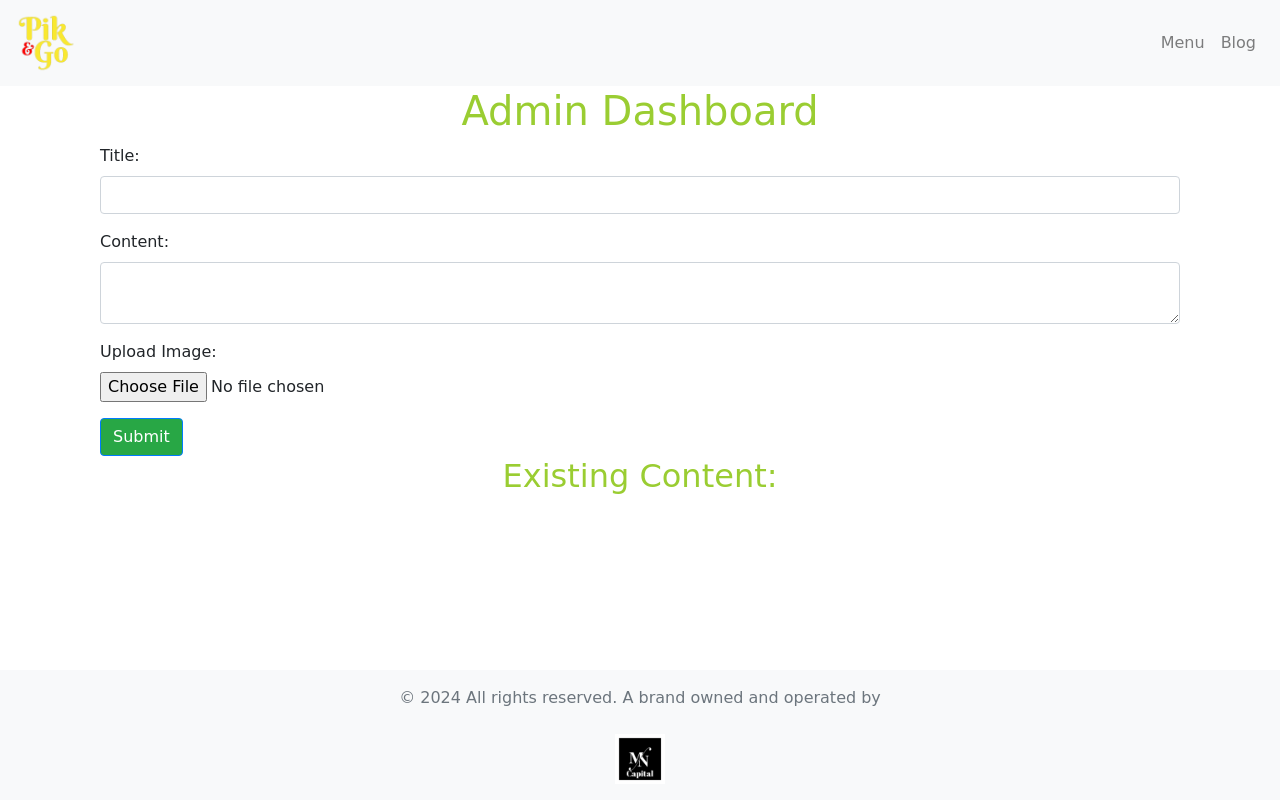
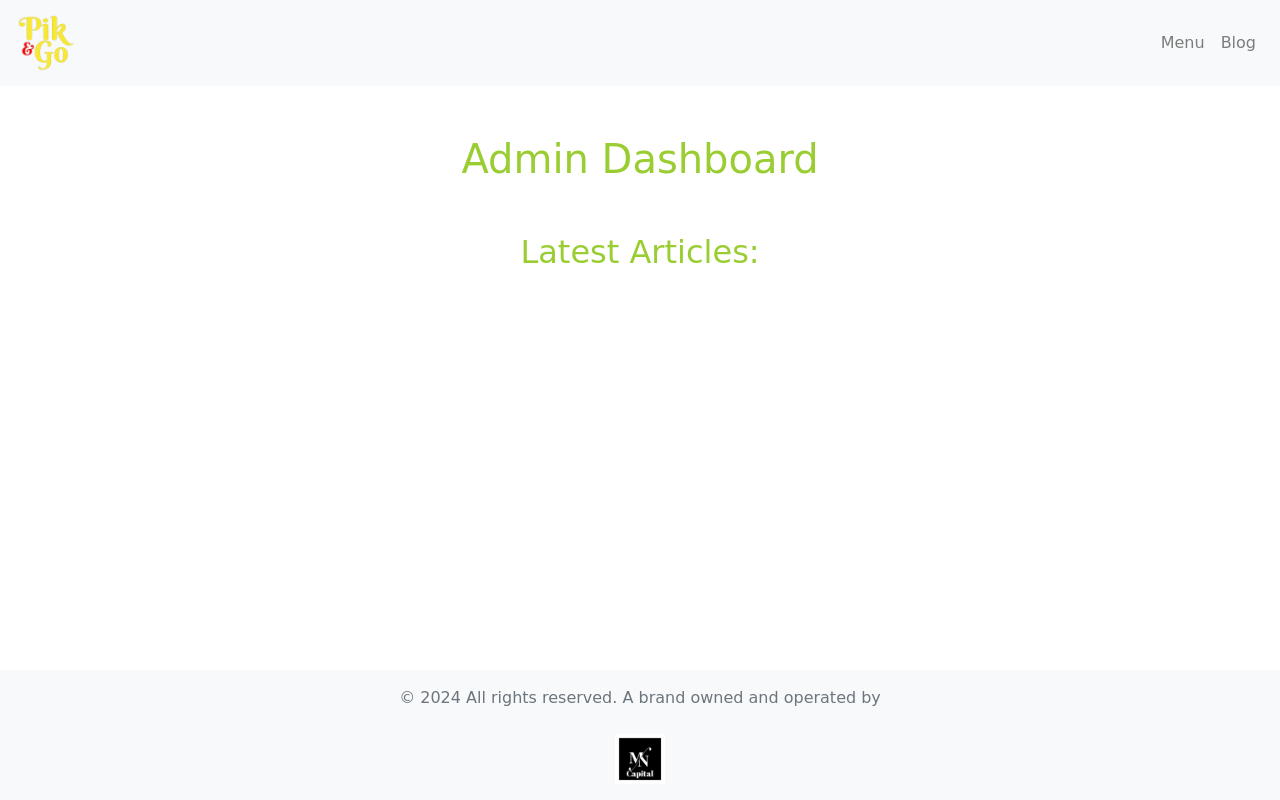
Before and after one commit to n-mbachia/projects, a Flask app: page /admin/dashboard in a window 1280 px wide. Run offline with Flask 3, Linux system fonts and the light colour scheme; the visitor is signed in with stand-in values (Sample User, id 1); data that the repository does not hold is empty; some libraries are stand-ins or nearby versions; some web fonts are replaced.

Commit message:
feat: Update admin_dashboard.html template with improved content display and editing options

```diff
--- a/my_flask_app/mn_pikngo_app/templates/admin_dashboard.html
+++ b/my_flask_app/mn_pikngo_app/templates/admin_dashboard.html
@@ -1,54 +1,42 @@
-<!-- templates/admin_dashboard.html -->
-
 {% extends 'base.html' %}
 
 {% block title %}
-    Admin Dashboard - My Flask App
+    Pik'nGo | Admin Dashboard
 {% endblock %}
 
 {% block content %}
-    <div class="container">
-        <h1>Admin Dashboard</h1>
+<div class="container mt-5">
+    <h1>Admin Dashboard</h1>
 
-        <!-- Content Form -->
-        <form method="post" action="{{ url_for('admin_dashboard') }}" enctype="multipart/form-data">
-            {{ form.hidden_tag() }}
-            <div class="form-group">
-                <label for="title">Title:</label>
-                {{ form.title(class="form-control") }}
-            </div>
-            <div class="form-group">
-                <label for="body">Content:</label>
-                {{ form.body(class="form-control") }}
-            </div>
-            <div class="form-group">
-                <label for="image">Upload Image:</label>
-                {{ form.image(class="form-control-file") }}
-            </div>
-            <button type="submit" class="btn btn-primary bg-success">Submit</button>
-        </form>
+    <!-- Display Existing Content -->
+    <div class="container-fluid">
+        <h2 class="mt-5">Latest Articles:</h2>
+        <div class="row">
+            {% for content in contents %}
+            <div class="col-lg-3 col-md-4 col-sm-6 mb-4">
+                <div class="card">
+                    {% if content.image_filename %}
+                    <img src="{{ url_for('mn_pikngo_app.media', filename=content.image_filename) }}" alt="Post Image"
+                        class="card-img-top img-fluid" style="max-width: 100px; max-height: 100px;">
+                    {% endif %}
+                    <div class="card-body">
+                        <h3 class="card-title">{{ content.title }}</h3>
+                        {% set excerpt = content.body.split(' ', 50) | join(' ') %}
+                        <p class="card-text">{{ excerpt }}{% if content.body|length > excerpt|length %}...{% endif %}</p>
+                        <div class="d-flex justify-content-between">
+                            <!-- Edit Button -->
+                            <a href="{{ url_for('mn_pikngo_app.edit_content', content_id=content.id) }}" class="btn btn-warning">Edit</a>
 
-        <!-- Display Existing Content -->
-        <h2>Existing Content:</h2>
-        {% for content in contents %}
-            <div class="card">
-                <div class="card-body">
-                    {% if content.image_filename %}
-                        <img src="{{ url_for('static', filename='uploads/' + content.image_filename) }}" alt="Post Image" class="img-fluid" style="max-width: 100px; max-height: 100px;">
-                    {% endif %}
-                    <h3 class="card-title">{{ content.title }}</h3>
-                    <p class="card-text">{{ content.body }}</p>
-                    <div class="author-info">
-                        <!-- p>Posted by: {{ content.author }}</p -->
-                    </div><!-- /.author-info -->
-                    <!-- Delete and Edit Buttons -->
-                    <a href="{{ url_for('edit_content', content_id=content.id) }}" class="btn btn-warning">Edit</a>
-                    <form method="post" action="{{ url_for('delete_content', content_id=content.id) }}" style="display: inline;">
-                        <button type="submit" class="btn btn-danger" onclick="return confirm('Are you sure you want to delete this post?')">Delete</button>
-                    </form>
+                            <!-- Delete Button -->
+                            <form method="post" action="{{ url_for('mn_pikngo_app.delete_content', content_id=content.id) }}" style="display: inline;">
+                                <button type="submit" class="btn btn-danger" onclick="return confirm('Are you sure you want to delete this post?')">Delete</button>
+                            </form>
+                        </div>
+                    </div>
                 </div>
             </div>
-            <br>
-        {% endfor %}
+            {% endfor %}
+        </div>
     </div>
+</div>
 {% endblock %}
```
